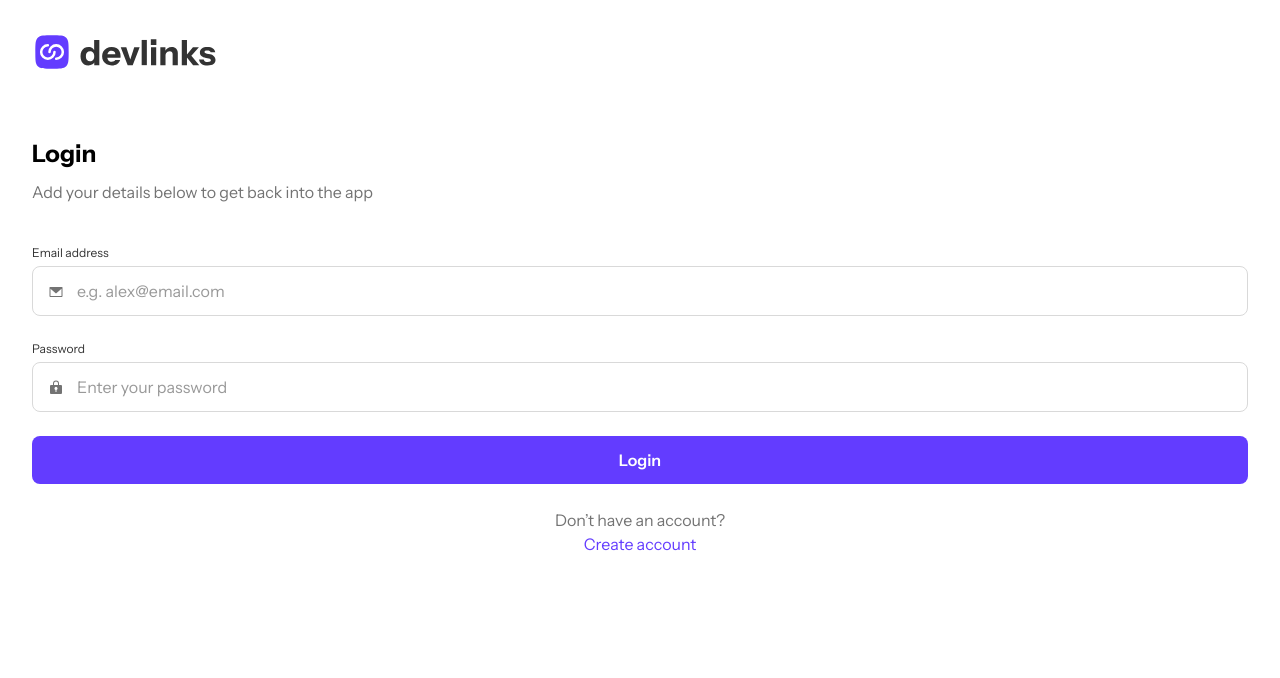
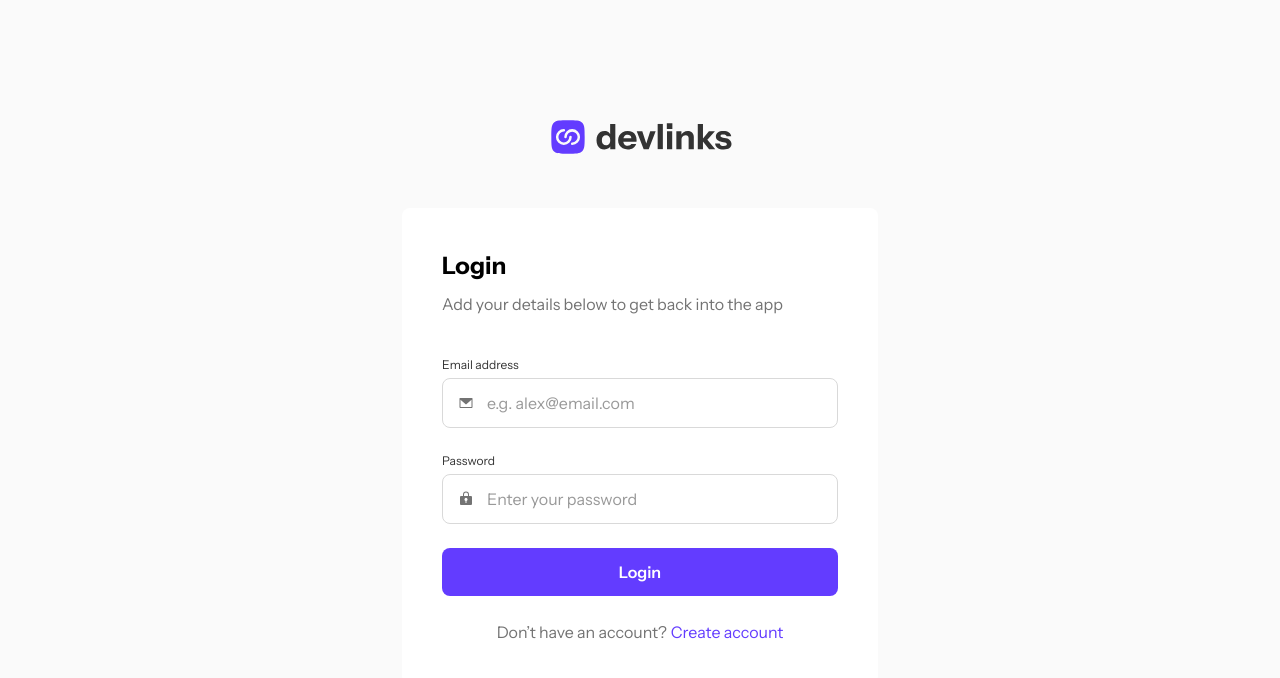
Before and after one commit to silasmora/link-sharing-app, a Next.js app: page /auth/login in a window 1280 px wide. Shown: the top 678 px of the page. Built offline with nearby package versions, Linux system fonts and the light colour scheme.

Commit message:
working on responsive designs

```diff
--- a/src/app/auth/layout.tsx
+++ b/src/app/auth/layout.tsx
@@ -2,7 +2,7 @@
 
 const Authlayout = ({ children }: {children: React.ReactNode}) => {
   return (
-    <div className="p-8">
+    <div className="p-8 md:p-0 md:bg-lightGrey md:flex flex-col items-center justify-center md:h-screen">
       {children}
     </div>
   )
--- a/src/app/auth/login/page.tsx
+++ b/src/app/auth/login/page.tsx
@@ -3,8 +3,8 @@ import AuthHeader from "@/app/components/auth/AuthHeader"
 
 const page = () => {
   return (
-    <div className="flex flex-col gap-[64px]">
-     <AuthHeader />
+    <div className="flex flex-col gap-[64px] md:gap-[51px]">
+     <AuthHeader/>
      <AuthForm type="login" />
     </div>
   )
--- a/src/app/auth/register/page.tsx
+++ b/src/app/auth/register/page.tsx
@@ -3,7 +3,7 @@ import AuthHeader from "@/app/components/auth/AuthHeader"
 
 const page = () => {
   return (
-    <div className="flex flex-col gap-[64px]">
+    <div className="flex flex-col gap-[64px] md:items-center">
       <AuthHeader />
       <AuthForm type="register" />
     </div>
--- a/src/app/components/auth/AuthForm.tsx
+++ b/src/app/components/auth/AuthForm.tsx
@@ -6,8 +6,8 @@ export default function AuthForm({ type }: { type: 'login' | 'register' }) {
   const isLogin = type === 'login';
 
   return (
-    <div>
-      <form action="" className="flex flex-col gap-10">
+    <div className="md:flex md:justify-center md:items-center">
+      <form action="" className="flex flex-col gap-10 md:w-[476px] md:bg-white md:p-10 md:rounded-lg">
         <div className="flex flex-col gap-2">
           <h1 className="text-[24px] font-bold leading-9">{isLogin? "Login" : "Create account"}</h1>
           <p className="text-darkGrey leading-6 ">{isLogin? "Add your details below to get back into the app" : "Let’s get you started sharing your links!"}</p>
@@ -44,7 +44,7 @@ export default function AuthForm({ type }: { type: 'login' | 'register' }) {
             </div>
           )}
           <Button type="submit">{isLogin? 'Login' : 'Create new account'}</Button>
-          <div className="flex flex-col items-center">
+          <div className="flex flex-col items-center md:flex-row md:justify-center gap-1">
             <p className="leading-6 text-darkGrey">{isLogin? "Don’t have an account?" : "Already have an account?"}</p>
             <Link href={isLogin? "/auth/register" : "/auth/login"} className="text-purple">
               {isLogin? "Create account" : "Login"}
--- a/src/app/components/auth/AuthHeader.tsx
+++ b/src/app/components/auth/AuthHeader.tsx
@@ -2,7 +2,7 @@
 
 const AuthHeader = () => {
   return (
-    <div className="flex items-center gap-2">
+    <div className="flex items-center gap-2 md:self-center">
       <svg xmlns="http://www.w3.org/2000/svg" width="40" height="40" fill="none" viewBox="0 0 32 32"><path fill="#633CFF" fillRule="evenodd" d="M4.619 27.38c1.954 1.953 5.095 1.953 11.38 1.953 6.286 0 9.429 0 11.38-1.953 1.954-1.95 1.954-5.095 1.954-11.38 0-6.286 0-9.428-1.953-11.381C25.43 2.667 22.285 2.667 16 2.667c-6.286 0-9.428 0-11.381 1.952-1.952 1.954-1.952 5.095-1.952 11.38 0 6.286 0 9.429 1.952 11.38Zm8.047-15.713A4.333 4.333 0 1 0 17 16a1 1 0 0 1 2 0 6.333 6.333 0 1 1-6.334-6.334 1 1 0 1 1 0 2Zm11 4.333a4.333 4.333 0 0 1-4.333 4.333 1 1 0 1 0 0 2A6.333 6.333 0 1 0 13 16a1 1 0 1 0 2 0 4.334 4.334 0 0 1 8.666 0Z" clipRule="evenodd"/></svg>
       <svg xmlns="http://www.w3.org/2000/svg" width="136" height="27" viewBox="0 0 136 27" fill="none">
         <path d="M14.2472 26.15V22.195L14.5935 22.265C14.3626 23.5483 13.6701 24.575 12.5158 25.345C11.3846 26.115 10.0226 26.5 8.42974 26.5C6.81378 26.5 5.40559 26.1267 4.20516 25.38C3.02782 24.61 2.11596 23.5367 1.46957 22.16C0.823191 20.7833 0.5 19.1617 0.5 17.295C0.5 15.405 0.834734 13.76 1.5042 12.36C2.17367 10.96 3.10862 9.875 4.30904 9.105C5.53255 8.335 6.95229 7.95 8.56824 7.95C10.2535 7.95 11.6155 8.34666 12.6543 9.14C13.7162 9.93333 14.3395 11.0183 14.5242 12.395L14.1433 12.43V0.949999H19.3375V26.15H14.2472ZM10.0919 22.3C11.3154 22.3 12.308 21.8683 13.0698 21.005C13.8317 20.1183 14.2126 18.8583 14.2126 17.225C14.2126 15.5917 13.8201 14.3433 13.0352 13.48C12.2734 12.5933 11.2692 12.15 10.0226 12.15C8.82218 12.15 7.82952 12.5933 7.04463 13.48C6.28282 14.3667 5.90192 15.6267 5.90192 17.26C5.90192 18.8933 6.28282 20.1417 7.04463 21.005C7.82952 21.8683 8.84527 22.3 10.0919 22.3Z" fill="#333333"/>
```
